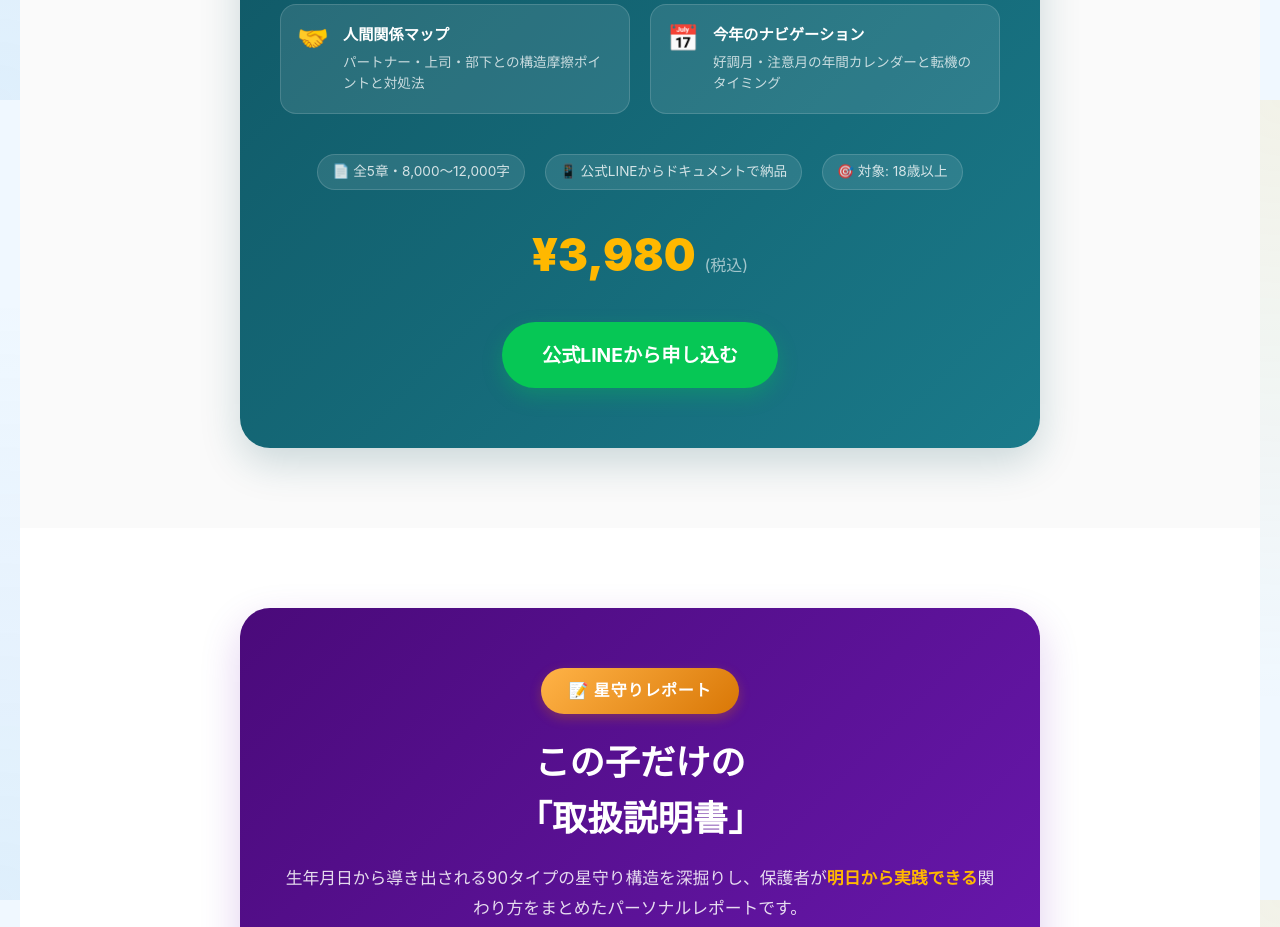
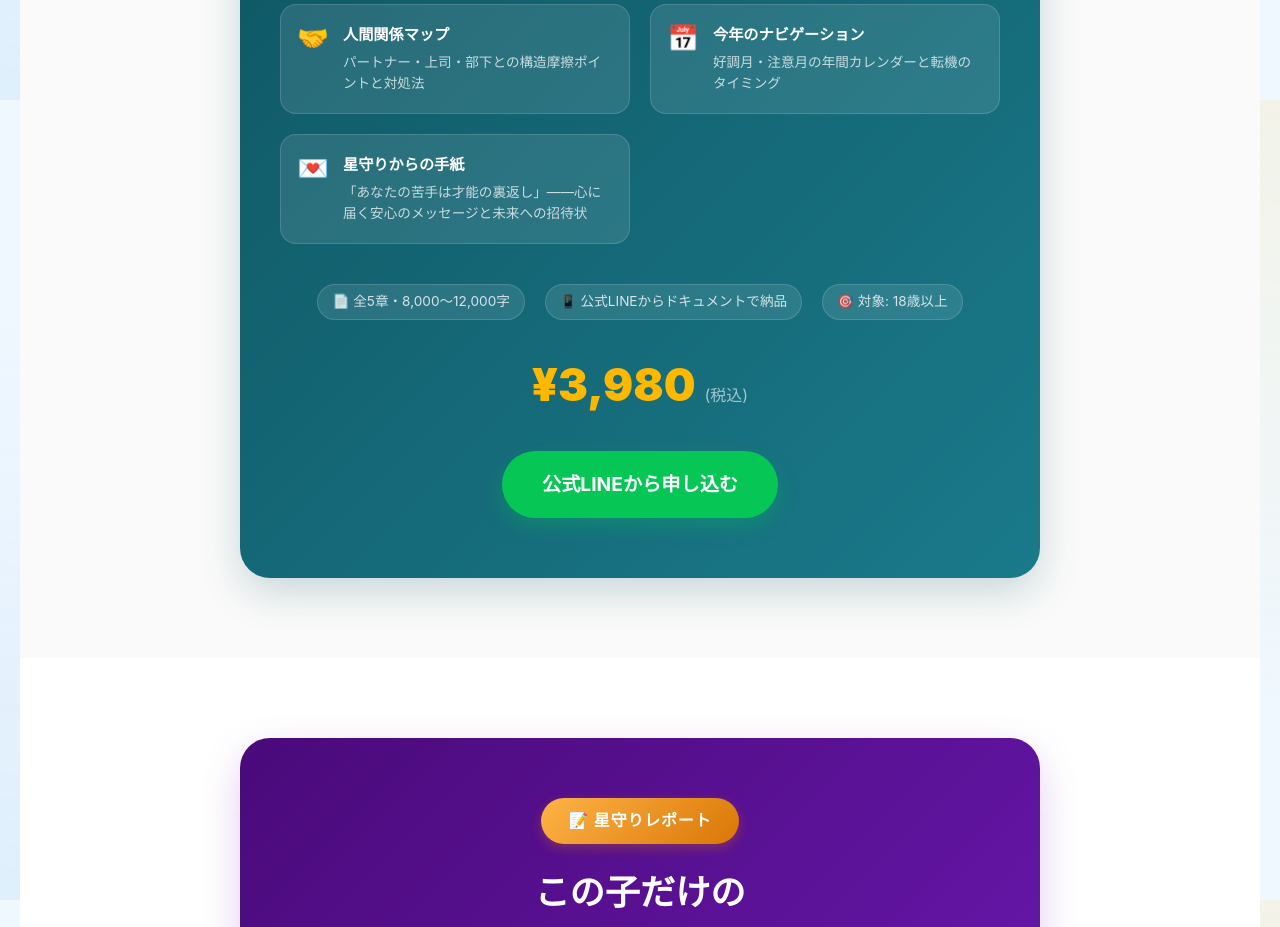
Before and after one commit to naotoada/hoshimori-web, a Next.js app: page / in a window 1280 px wide. Shown: the part 4700-5627 px from the top of the page. Built offline with nearby package versions, Linux system fonts and the light colour scheme.

Commit message:
Update: 大人版セルフレポートに第5章（星守りからの手紙）の特徴カードを追加

```diff
--- a/src/app/page.tsx
+++ b/src/app/page.tsx
@@ -141,6 +141,13 @@ export default function Home() {
                 <div>
                   <h4>今年のナビゲーション</h4>
                   <p>好調月・注意月の年間カレンダーと転機のタイミング</p>
+                </div>
+              </div>
+              <div className={styles.featureItem}>
+                <span className={styles.featureIcon}>💌</span>
+                <div>
+                  <h4>星守りからの手紙</h4>
+                  <p>「あなたの苦手は才能の裏返し」——心に届く安心のメッセージと未来への招待状</p>
                 </div>
               </div>
             </div>
```
